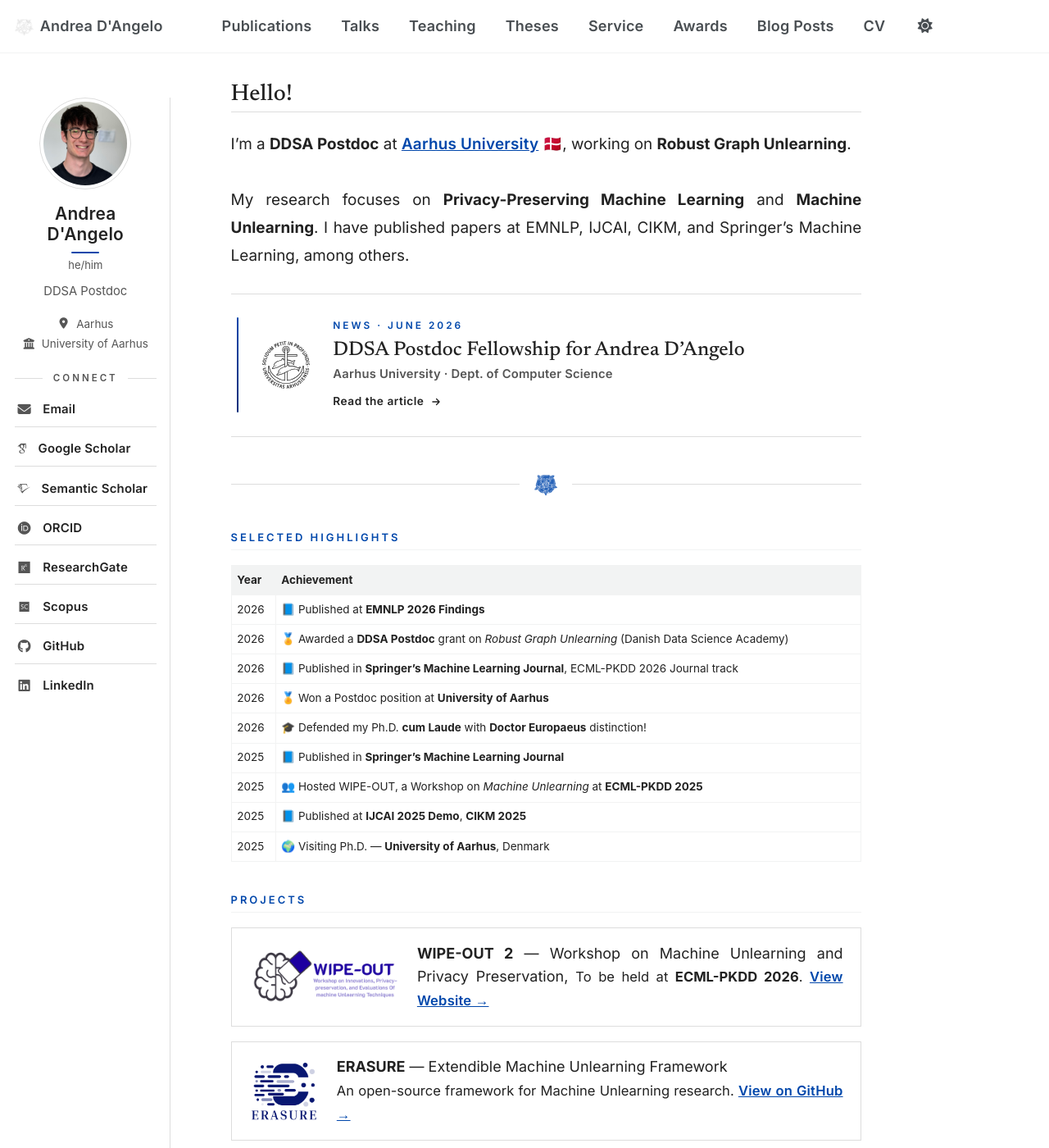
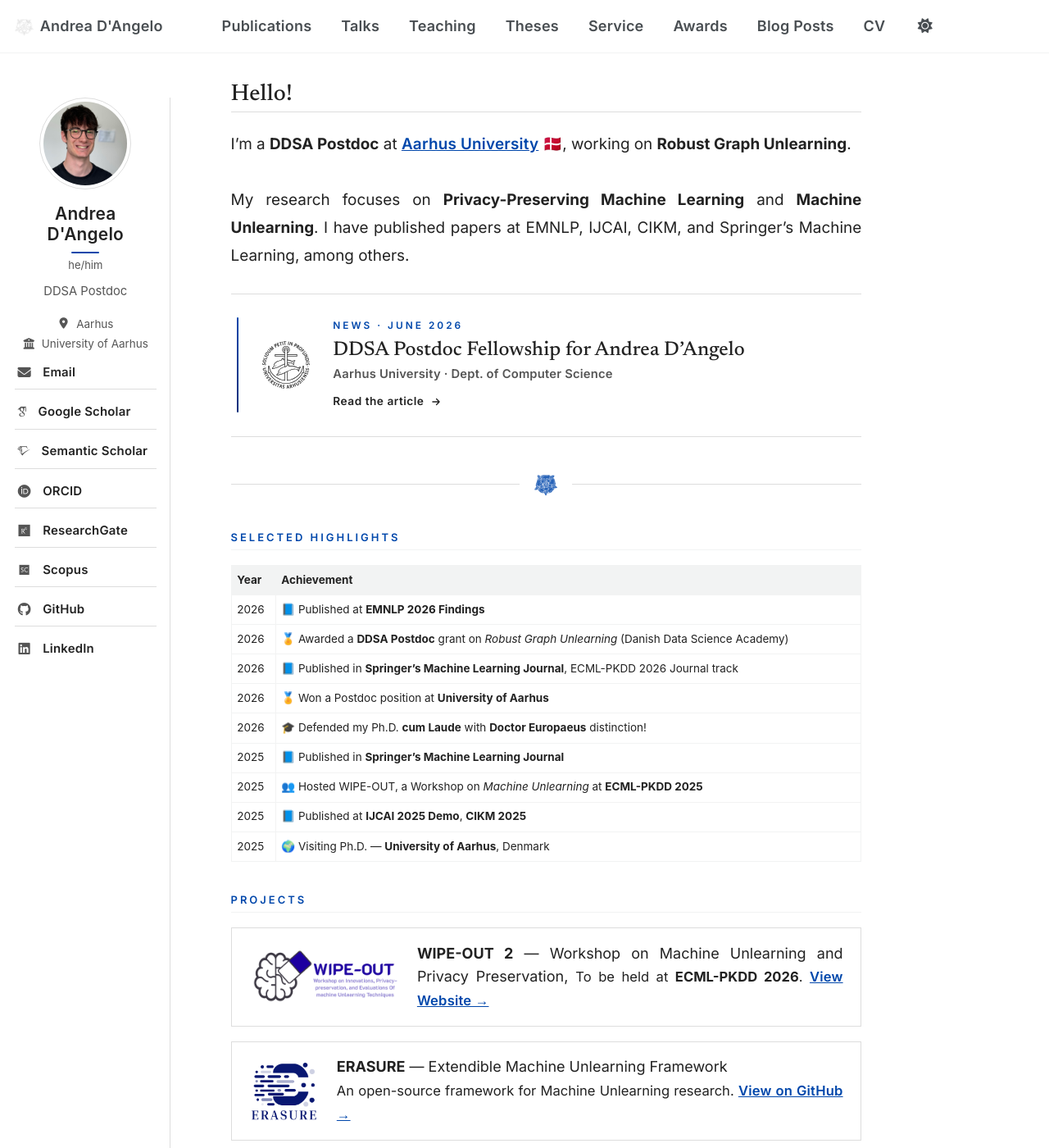
Before and after one commit to dangeloandrea14/dangeloandrea14.github.io, a Jekyll site: the page built from _pages/about.md, in a window 1280 px wide and 1400 px high. Shown: the whole window at 82% size. Built offline with Jekyll 4.4.1, drawn with Linux system fonts in a browser that asks for light colours; some web fonts are replaced; a script that is not in the unit is left out; comment, search, counter and statistics services are not loaded.

Commit message:
Masthead: measure the nav row with the title unwrapped
The site title is allowed to wrap on narrow screens, so the visible link
row could report a width that fits while a link was really being squeezed
out — the title simply took a second line instead. Measure the row with
wrapping suppressed, via a `.measuring` class the greedy-nav script
toggles, so overflow is judged on the row's natural single-line width.

Also: point Awards at /award rather than the /awards/ redirect stub, which
made the browser paint the unstyled "Redirecting..." interstitial for a
frame, and drop the "Connect" label from the author profile.

Co-Authored-By: Claude Opus 5 <noreply@anthropic.com>
Claude-Session: https://claude.ai/code/session_01UAuquFDEZW629ZstPHSLi5

```diff
--- a/_data/navigation.yml
+++ b/_data/navigation.yml
@@ -23,8 +23,10 @@ main:
   - title: "Service"
     url: /service/
 
+  # /awards/ is only a jekyll-redirect-from stub for this page; linking it made
+  # the browser paint the unstyled "Redirecting..." interstitial for a frame.
   - title: "Awards"
-    url: /awards/
+    url: /award
 
   - title: "Blog Posts"
     url: /year-archive/
--- a/_includes/author-profile.html
+++ b/_includes/author-profile.html
@@ -20,7 +20,6 @@
     {% if author.bio %}<p class="author__bio">{{ author.bio }}</p>{% endif %}
     {% if author.location %}<p class="author__meta author__desktop"><i class="fas fa-fw fa-location-dot" aria-hidden="true"></i>{{ author.location }}</p>{% endif %}
     {% if author.employer %}<p class="author__meta author__desktop"><i class="fas fa-fw fa-building-columns" aria-hidden="true"></i>{{ author.employer }}</p>{% endif %}
-    <p class="author__connect author__desktop">Connect</p>
   </div>
 
   <div class="author__urls-wrapper">
--- a/_sass/layout/_navigation.scss
+++ b/_sass/layout/_navigation.scss
@@ -212,6 +212,14 @@
 
   .visible-links {
     display: table;
+
+    /* Measurement state toggled by the greedy-nav script: the title is allowed
+       to wrap (see li:first-child below), which would otherwise let the row
+       report a width that fits while a link is actually being squeezed off the
+       masthead. Suppressing the wrap exposes the row's true natural width. */
+    &.measuring li:first-child {
+      text-wrap: nowrap;
+    }
 
     li {
       display: table-cell;
--- a/assets/css/main.scss
+++ b/assets/css/main.scss
@@ -441,38 +441,6 @@ html[data-theme="dark"] .sidebar .author__name::after {
   width: 15px;
 }
 
-/* "Connect" divider label with hairlines on each side */
-.sidebar .author__connect {
-  display: flex;
-  align-items: center;
-  gap: 0.7rem;
-  font-size: 0.64rem;
-  font-weight: 600;
-  letter-spacing: 3px;
-  text-transform: uppercase;
-  color: var(--text-muted);
-  margin: 1.3rem 0 0.5rem;
-}
-
-.sidebar .author__connect::before,
-.sidebar .author__connect::after {
-  content: "";
-  flex: 1;
-  height: 1px;
-  background: #ddd;
-}
-
-html[data-theme="dark"] .sidebar .author__connect::before,
-html[data-theme="dark"] .sidebar .author__connect::after {
-  background: #3a3a3a;
-}
-
-/* On mobile the social links collapse into the "Follow" dropdown, so the
-   "Connect" divider would label nothing — hide it below the sidebar breakpoint. */
-@media screen and (max-width: 1023px) {
-  .sidebar .author__connect { display: none; }
-}
-
 /* link rows */
 .sidebar .author__urls {
   text-align: left;
```
Also changed, not shown: assets/js/plugins/jquery.greedy-navigation.js (+14 -3 lines), assets/js/main.min.js.
